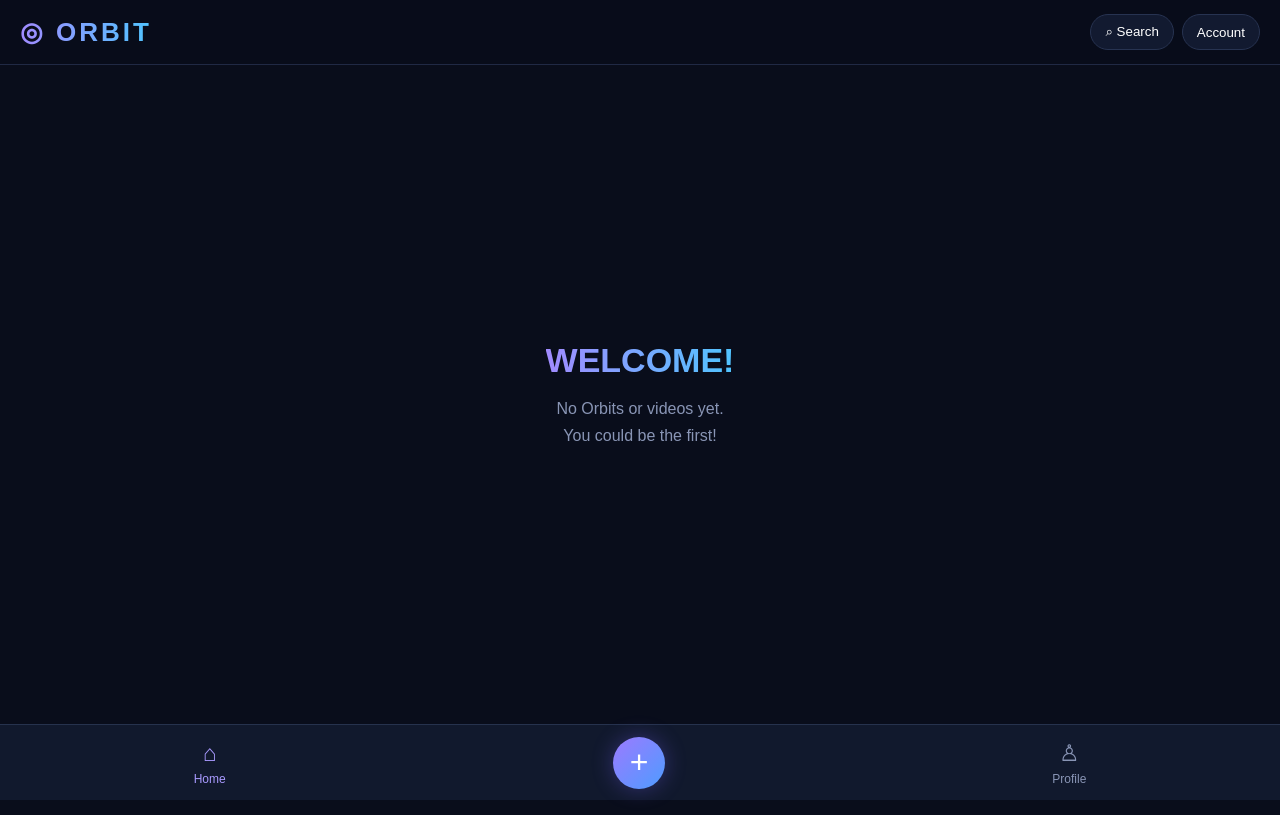
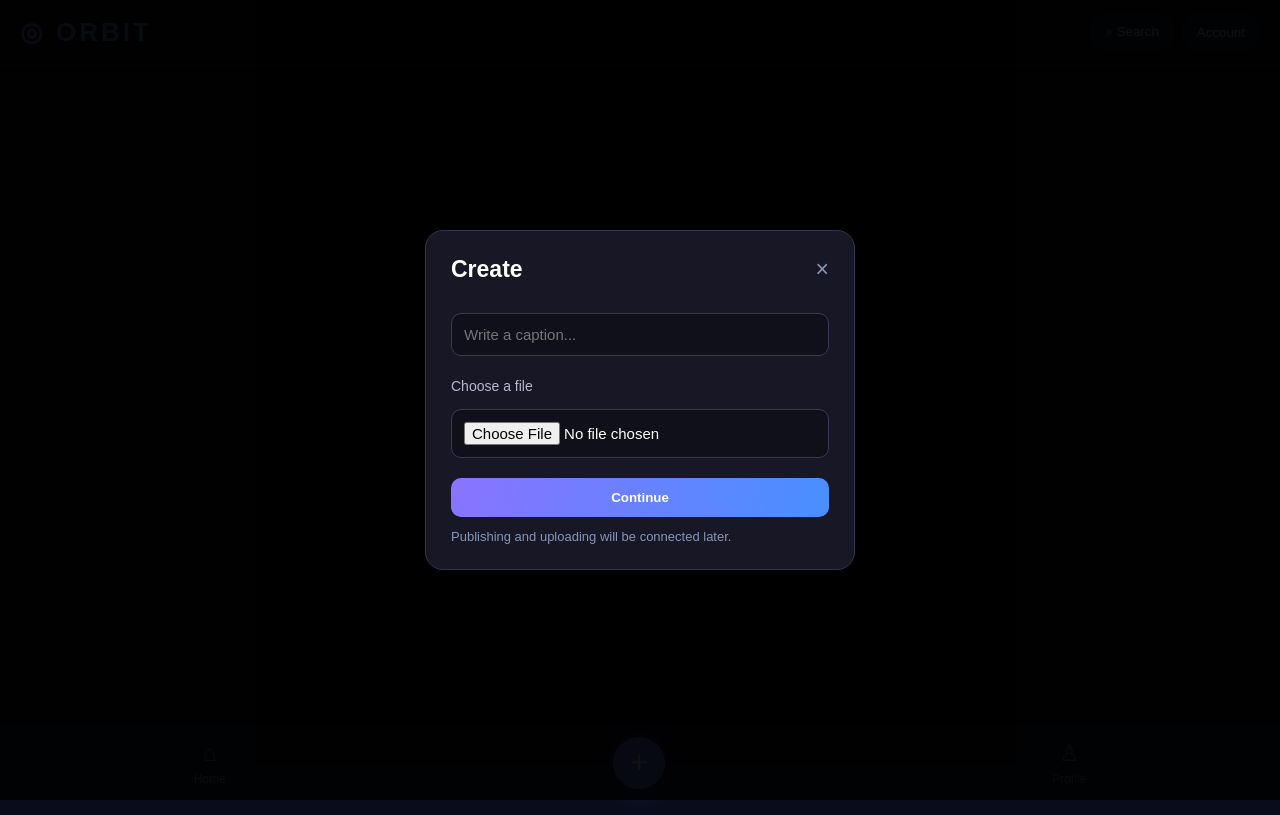
Before and after one commit to glitchtwentysix-ops/ORBIT, a plain HTML site: page index.html in a window 1280 px wide. Drawn offline with nearby package versions, Linux system fonts and the light colour scheme; no server answers.

Commit message:
Add modal styles to index.html
Added styles for modal and its content in index.html.

```diff
--- a/index.html
+++ b/index.html
@@ -205,6 +205,79 @@ textarea { min-height:100px; resize:vertical; }
   .page { padding:15px; }
   .video-grid { gap:10px; }
   .thumbnail { border-radius:10px; }
+}
+  /* ORBIT EDIT WINDOW */
+.modal {
+  position: fixed;
+  inset: 0;
+  background: rgba(0, 0, 0, 0.75);
+  display: flex;
+  justify-content: center;
+  align-items: center;
+  z-index: 9999;
+  padding: 20px;
+}
+
+.modal-content {
+  background: #171725;
+  border: 1px solid #34344f;
+  border-radius: 18px;
+  padding: 25px;
+  width: 100%;
+  max-width: 430px;
+  color: white;
+  box-shadow: 0 15px 50px rgba(0, 0, 0, 0.5);
+}
+
+.modal-content h2 {
+  margin-bottom: 22px;
+  font-size: 23px;
+}
+
+.modal-content label {
+  display: block;
+  margin: 14px 0 7px;
+  color: #b8b8d0;
+  font-size: 14px;
+}
+
+.modal-content input,
+.modal-content textarea,
+.modal-content select {
+  width: 100%;
+  padding: 12px;
+  border-radius: 10px;
+  border: 1px solid #393952;
+  background: #10101b;
+  color: white;
+  font-size: 15px;
+  outline: none;
+}
+
+.modal-content textarea {
+  min-height: 100px;
+  resize: vertical;
+}
+
+.edit-buttons {
+  display: flex;
+  gap: 10px;
+  margin-top: 22px;
+}
+
+.edit-buttons button {
+  flex: 1;
+  padding: 12px;
+  border: none;
+  border-radius: 10px;
+  cursor: pointer;
+  font-weight: bold;
+  background: #7657ff;
+  color: white;
+}
+
+.edit-buttons button:last-child {
+  background: #303044;
 }
 </style>
 </head>
```
